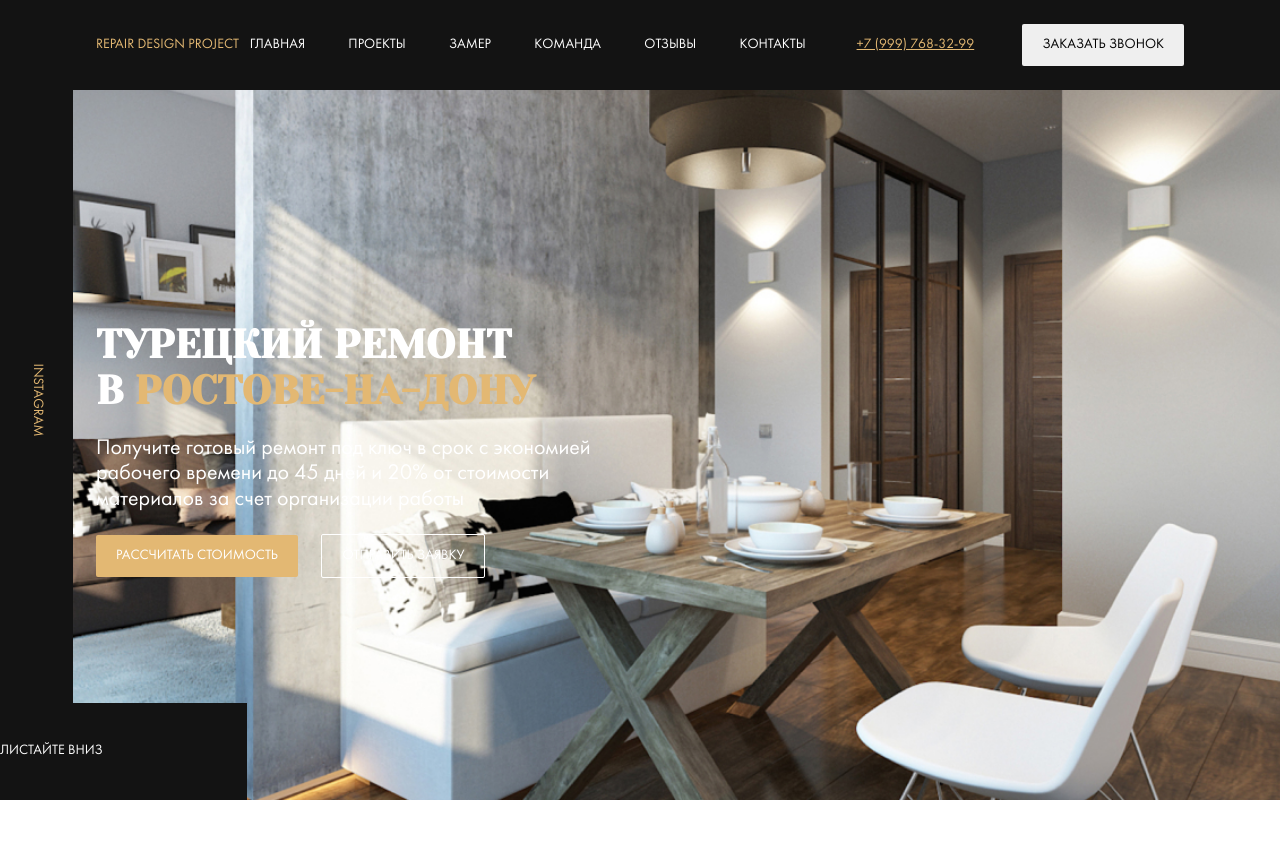
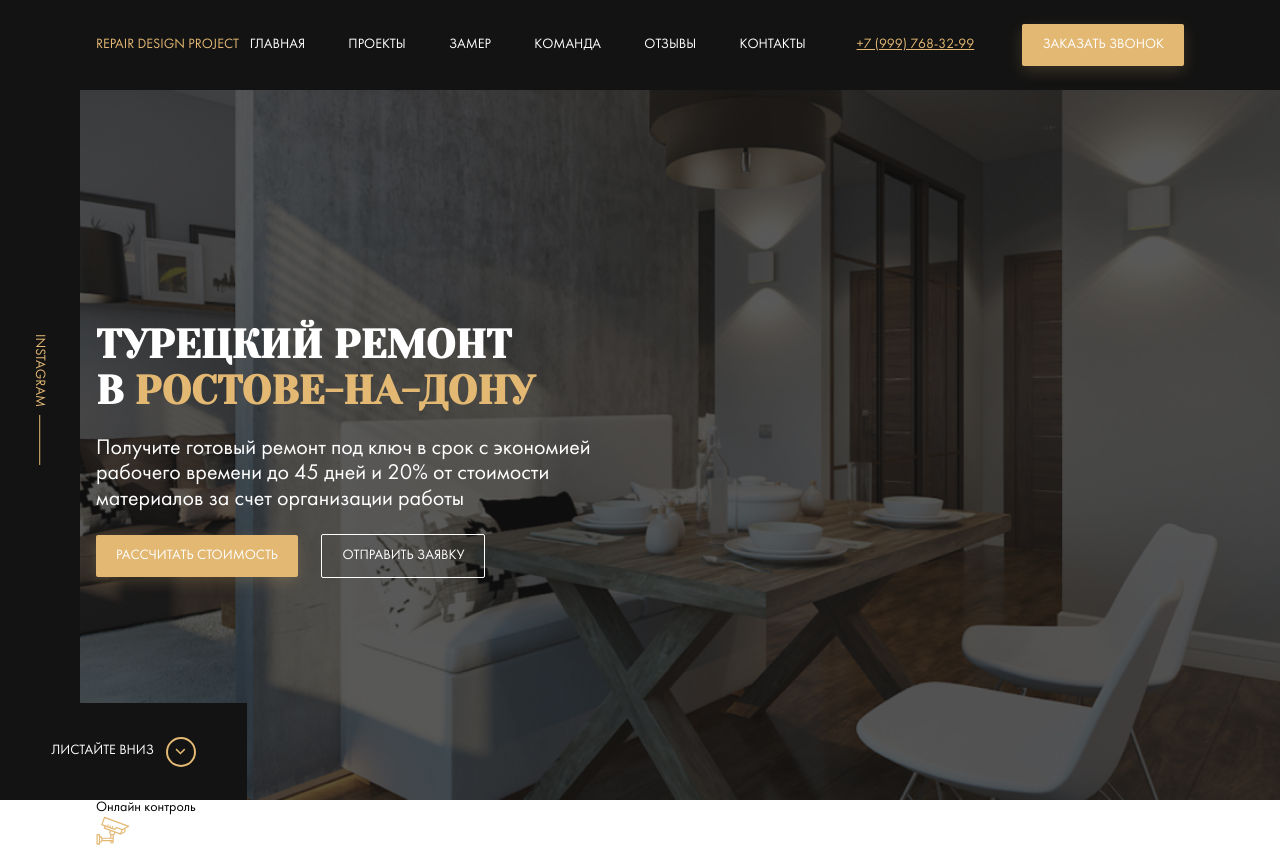
Before and after one commit to NeoJiDaNo/gpm, a plain HTML site: page index.html in a window 1280 px wide. Before the commit the page ends 800 px from the top, so only its background shows below. Drawn offline with Linux system fonts and the light colour scheme; files whose address does not match are found by name; a web font is replaced by a local one.

Commit message:
lesson 7.5->8

```diff
--- a/index.html
+++ b/index.html
@@ -25,7 +25,7 @@
                     </nav>
                 <div class="contacts menu__contacts">
                     <a href="tel:+79997683299" class="phone contacts__phone">+7 (999) 768-32-99</a>
-                    <button class="button contacts__button">Заказать звонок</button>
+                    <button class="button button--primary">Заказать звонок</button>
                 </div>
             </div>
             <!-- /.menu -->
@@ -50,6 +50,17 @@
             <a href="#" class="hero__scroll-down">листайте вниз</a>
         </section>
         <!-- /.hero -->
+        <section class="section control">
+            <div class="container">
+                <div class="section-title section-title__headling">Онлайн контроль</div>
+                <!-- /.section-title section-title__headling -->
+                <div class="section-title__image">
+                    <img src="img/video.svg" alt="video">
+                </div>
+                <!-- /.section-title__image -->
+            </div>
+        </section>
+        <!-- /.section control -->
     </main>
 </body>
 </html>
--- a/sass/_interface.sass
+++ b/sass/_interface.sass
@@ -3,9 +3,16 @@
     border: none
     border-radius: 2px
     text-transform: uppercase
+    &:hover
+        cursor: pointer
     &--primary
         background-color: $primary
         color: $light
+        box-shadow: 0px 5px 15px rgba($primary, 0.2)
+        transition: box-shadow .3s
+        &:hover
+            box-shadow: none
+
     &--outline
         border: 1px solid $light
         background-color: transparent
--- /dev/null
+++ b/sass/_settings.sass
@@ -0,0 +1,20 @@
+*,
+*:before,
+*:after
+    box-sizing: border-box
+
+body
+    font-family: 'Futura Book', sans-serif
+    font-size: 14px
+    &-title
+        text-align: center
+        text-transform: uppercase
+        font-family: 'Yeseva One', cursive
+    &__image
+        &::before, &::after
+            display: flex
+            align-items: center
+            content: ''
+            width: 32px
+            height: 2px
+            background-color: $primary
--- a/sass/style.sass
+++ b/sass/style.sass
@@ -3,14 +3,7 @@
 @import '_interface.sass'
 @import '_grid.sass'
 @import '_fonts.scss'
+@import '_settings.sass'
 @import 'templates/_header.sass'
 @import 'templates/_hero.sass'
-
-*,
-*:before,
-*:after
-    box-sizing: border-box
-
-body
-    font-family: 'Futura Book', sans-serif
-    font-size: 14px
+@import 'templates/_control.sass'
--- /dev/null
+++ b/sass/templates/_control.sass
@@ -0,0 +1 @@
+// gfhgtfgujhtgv
--- a/sass/templates/_header.sass
+++ b/sass/templates/_header.sass
@@ -19,6 +19,10 @@
         text-decoration: none
         text-transform: uppercase
         margin-right: 40px
+        transition: color .2s
+        &:hover
+            color: $primary
+
 .phone
     color: $primary
 .contacts
--- a/sass/templates/_hero.sass
+++ b/sass/templates/_hero.sass
@@ -7,6 +7,17 @@
     height: 100vh
     color: $light
     padding-top: 100px
+    &::before
+        content: ''
+        position: absolute
+        width: 100%
+        height: 100%
+        top: 0
+        left: 0
+        background-color: rgba($dark, 0.7)
+    &__content
+        position: relative
+        max-width: 670px
     &__instagram
         position: absolute
         left: 0
@@ -15,7 +26,7 @@
         height: 100%
     &__scroll-down
         display: flex
-        justify-content: space-between
+        justify-content: center
         align-items: center
         text-transform: uppercase
         color: $light
@@ -26,11 +37,18 @@
         bottom: 0
         min-width: 247px
         min-height: 97px
+        &::after
+            content: ''
+            background: url('../img/arrow-down.svg') no-repeat center
+            width: 30px
+            height: 30px
+            border: 2px solid $primary
+            border-radius: 50%
+            margin-left: 12px
+
     &__text
         max-width: 500px
         font-size: 22px
-    &__content
-        max-width: 670px
     &__button
         margin-right: 20px
 .instagram
@@ -39,10 +57,19 @@
     justify-content: center
     align-items: center
     &--link
+        display: flex
+        align-items: center
+        line-height: 0.8
         text-transform: uppercase
         color: $primary
         text-decoration: none
         transform: rotate(90deg)
+        &::after
+            content: ''
+            width: 50px
+            height: 1px
+            background-color: $primary
+            margin-left: 8px
 .title
     margin: 0
     font-family: 'Yeseva One', cursive
```
Also changed, not shown: css/style.css, img/arrow-down.svg (added), img/video.svg (added), 1 other file.
